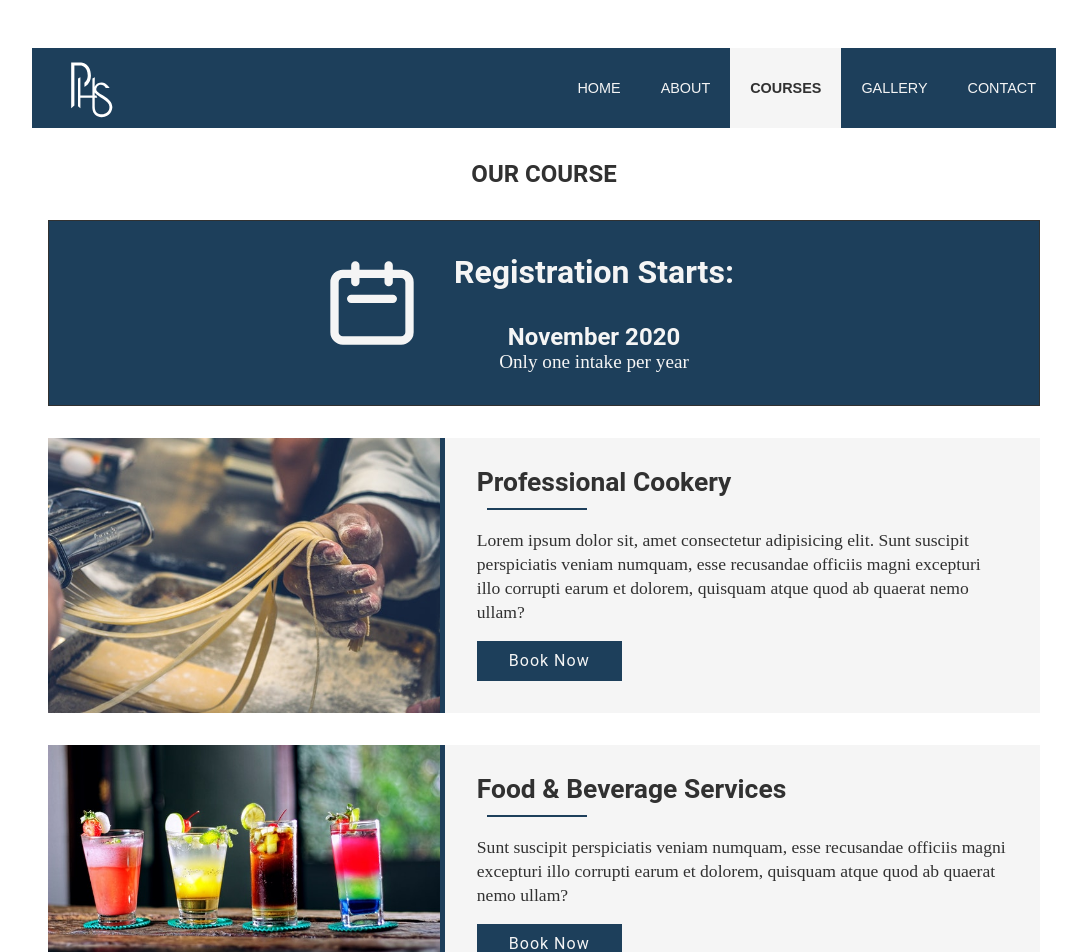
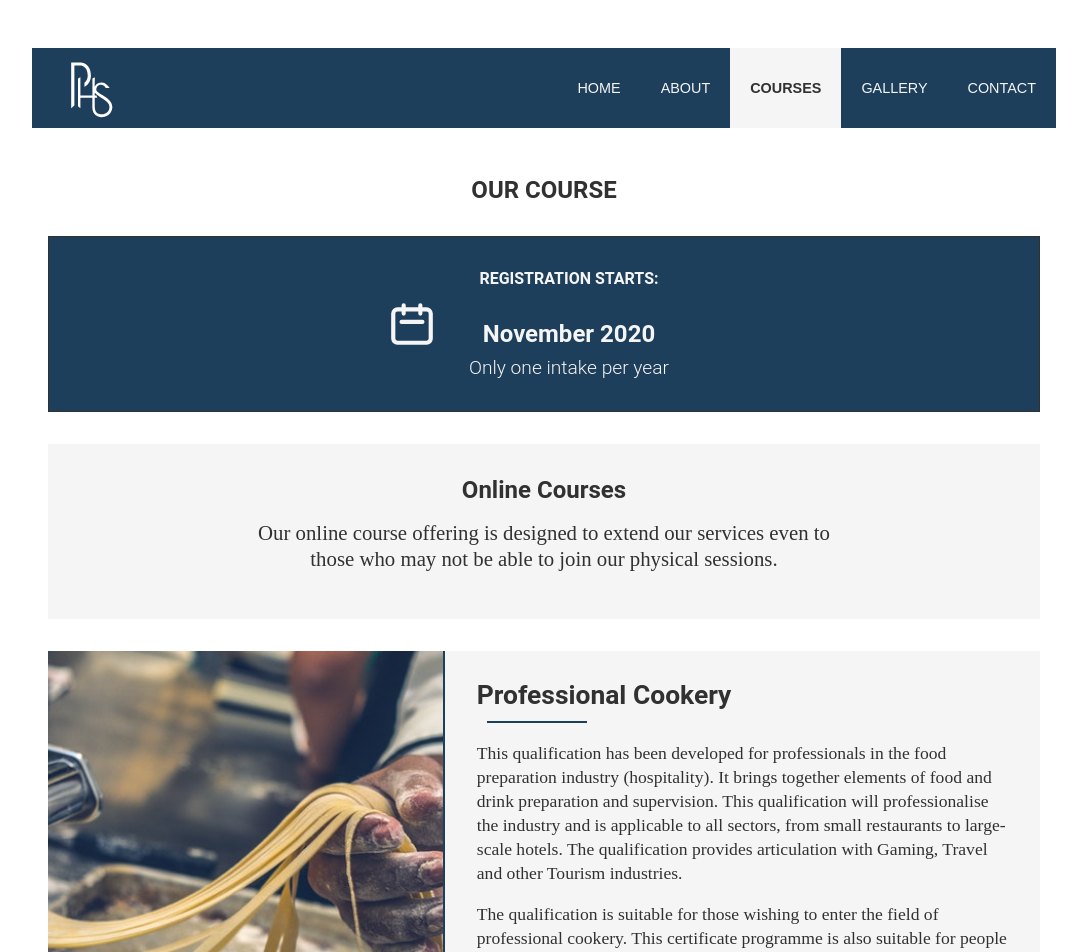
Before and after one commit to Spha88/hotel-school, a Next.js app: page /courses in a window 1280 px wide. Shown: the top 952 px of the page, without its empty margins (96-1183 px from the left). Built offline with nearby package versions, Linux system fonts and the light colour scheme.

Commit message:
Add course description on courses page

```diff
--- a/components/CoursesContent/CoursesContent.js
+++ b/components/CoursesContent/CoursesContent.js
@@ -23,6 +23,12 @@ const CoursesContent = () => {
                         </p>
                     </div>
                 </div>
+                <div className={styles.OnlineCourses}>
+                    <h2>Online Courses</h2>
+                    <p>
+                    Our online course offering is designed to extend our services even to those who may not be able to join our physical sessions.
+                    </p>
+                </div>
                 <div className={styles.Courses}>
                     <div className={styles.Course}>
                         <div className={styles.CourseImage}
@@ -31,8 +37,13 @@ const CoursesContent = () => {
                         <div>
                             <h2>Professional Cookery</h2>
                             <p>
-                                Lorem ipsum dolor sit, amet consectetur adipisicing elit. Sunt suscipit perspiciatis veniam numquam, esse recusandae officiis magni excepturi illo corrupti earum et dolorem, quisquam atque quod ab quaerat nemo ullam?
-                                </p>
+                                This qualification has been developed for professionals in the food preparation industry (hospitality). It brings together elements of food and drink preparation and supervision.
+                            This qualification will professionalise the industry and is applicable to all sectors, from small restaurants to large-scale hotels. The qualification provides articulation with Gaming, Travel and other Tourism industries.</p>
+                            <p>
+                                The qualification is suitable for those wishing to enter the field of professional cookery.
+                                This certificate programme is also suitable for people who have already worked as a cook/chef and want to upgrade their status to a professional chef.
+
+                            </p>
                             <Link href="/contact">
                                 <a>Book Now</a>
                             </Link>
@@ -47,7 +58,9 @@ const CoursesContent = () => {
                         <div>
                             <h2>Food & Beverage Services</h2>
                             <p>
-                                Sunt suscipit perspiciatis veniam numquam, esse recusandae officiis magni excepturi illo corrupti earum et dolorem, quisquam atque quod ab quaerat nemo ullam?
+                            Food and Beverage Services is the process of preparing, presenting and serving of food and beverages to the customers.
+                            Through this course, candidates gain an internationally recognised qualification and improve their career options.
+
                                 </p>
                             <Link href="/contact">
                                 <a>Book Now</a>
--- a/components/CoursesContent/CoursesContent.module.scss
+++ b/components/CoursesContent/CoursesContent.module.scss
@@ -3,7 +3,7 @@
 .CoursesContent {
     header {
         text-align: center;
-        padding: 2rem 0;
+        padding: 3rem 0 2rem 0;
         h2 {
             text-transform: uppercase;
         }
@@ -15,30 +15,47 @@
             padding: 2rem;
             display: flex;
             justify-content: center;
-            align-items: flex-start;
+            align-items: center;
             margin-bottom: 2rem;
             border: 1px solid var(--black);
             svg {
-                width: 100px;
+                width: 50px;
             }
             div {
                 padding: 0 2rem;
                 text-align: center;
                 h3 {
-                    font-size: 2rem;
+                    font-size: 1rem;
                     margin-bottom: 2rem;
+                    text-transform: uppercase;
                 }
                 .Date {
                     font-weight: bold;
                     font-family: var(--roboto);
                     font-size: 1.5rem;
+                    padding-bottom: .5rem;
                 }
                 p {
                     font-size: 1.2rem;
                     margin: 0;
                     font-weight: 300;
+                    font-family: var(--roboto);
                 }
 
+            }
+        }
+        .OnlineCourses {
+            padding: 2rem;
+            background: var(--white);
+            margin-bottom: 2rem;
+            text-align: center;
+            p {
+                width: 100%;
+                max-width: 600px;
+                margin: 0 auto;
+                padding: 1rem 0;
+                font-size: 1.3rem;
+                line-height: 1.6rem;
             }
         }
         .Courses {
@@ -50,7 +67,7 @@
                 margin-bottom: 2rem;
                 .CourseImage {
                     width: 40%;
-                    border-right: 5px solid var(--blue);
+                    border-right: 2px solid var(--blue);
                     background-position: center center;
                     background-size: cover;
                 }
@@ -91,7 +108,7 @@
                         width: 100%;
                         height: 200px;
                         border-right: none;
-                        border-left: 5px solid var(--blue);
+                        border-left: 3px solid var(--blue);
                     }
                     div {
                         width: 100%;
```
